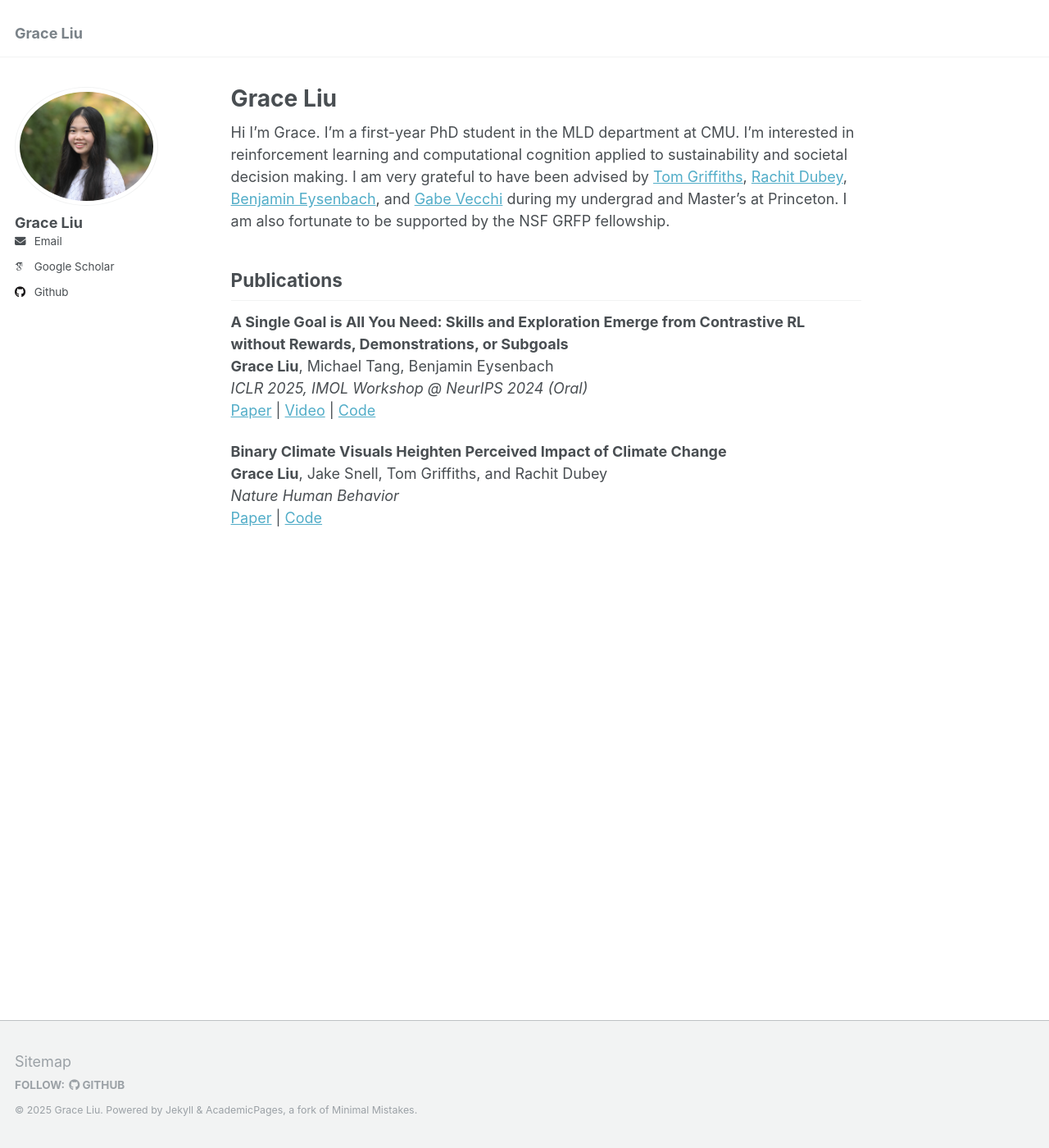
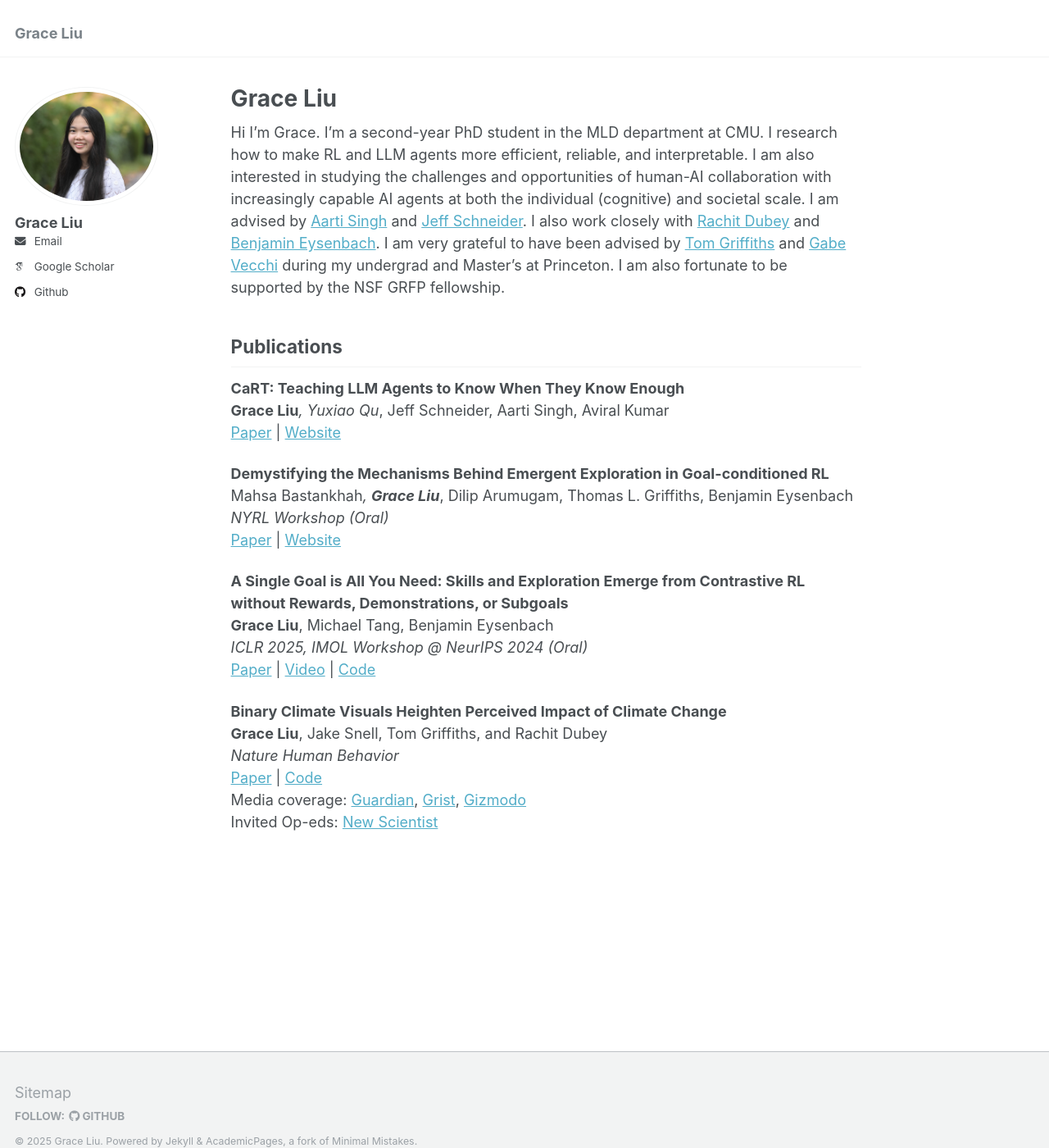
Before and after one commit to graliuce/graliuce.github.io, a Jekyll site: the page built from _pages/about.md, in a window 1280 px wide and 1400 px high. Shown: the whole window at 82% size. Built offline with Jekyll 4.4.1, drawn with Linux system fonts in a browser that asks for light colours; some web fonts are replaced.

Commit message:
Update about.md

```diff
--- a/_pages/about.md
+++ b/_pages/about.md
@@ -6,18 +6,26 @@ redirect_from:
   - /about/
   - /about.html
 ---
-Hi I'm Grace. I'm a first-year PhD student in the MLD department at CMU. I'm interested in reinforcement learning and computational cognition applied to sustainability and societal decision making. I am very grateful to have been advised by [Tom Griffiths](https://cocosci.princeton.edu/tom/tom.php), [Rachit Dubey](https://rachit-dubey.github.io/), [Benjamin Eysenbach](https://ben-eysenbach.github.io/), and [Gabe Vecchi](https://vecchi.princeton.edu/people/gabriel-vecchi) during my undergrad and Master's at Princeton. I am also fortunate to be supported by the NSF GRFP fellowship.
+Hi I'm Grace. I'm a second-year PhD student in the MLD department at CMU. I research how to make RL and LLM agents more efficient, reliable, and interpretable. I am also interested in studying the challenges and opportunities of human-AI collaboration with increasingly capable AI agents at both the individual (cognitive) and societal scale. I am advised by [Aarti Singh](https://www.cs.cmu.edu/~aarti/) and [Jeff Schneider](https://www.cs.cmu.edu/~schneide/). I also work closely with [Rachit Dubey](https://rachit-dubey.github.io/) and [Benjamin Eysenbach](https://ben-eysenbach.github.io/). I am very grateful to have been advised by [Tom Griffiths](https://cocosci.princeton.edu/tom/tom.php) and [Gabe Vecchi](https://vecchi.princeton.edu/people/gabriel-vecchi) during my undergrad and Master's at Princeton. I am also fortunate to be supported by the NSF GRFP fellowship.
 
 ## Publications
+**CaRT: Teaching LLM Agents to Know When They Know Enough**\
+**Grace Liu***, Yuxiao Qu*, Jeff Schneider, Aarti Singh, Aviral Kumar \
+[Paper](https://arxiv.org/abs/2510.08517) | [Website](https://graliuce.github.io/cart-page/)
+
+**Demystifying the Mechanisms Behind Emergent Exploration in Goal-conditioned RL** \
+Mahsa Bastankhah*, **Grace Liu***, Dilip Arumugam, Thomas L. Griffiths, Benjamin Eysenbach \
+*NYRL Workshop (Oral)* \
+[Paper](https://arxiv.org/abs/2510.14129) | [Website](https://mahsa-bastankhah.github.io/demystifying-single-goal-exploration/)
 
 **A Single Goal is All You Need: Skills and Exploration Emerge from Contrastive RL without Rewards, Demonstrations, or Subgoals**\
 **Grace Liu**, Michael Tang, Benjamin Eysenbach\
 *ICLR 2025, IMOL Workshop @ NeurIPS 2024 (Oral)* \
 [Paper](https://arxiv.org/abs/2408.05804) | [Video](https://graliuce.github.io/sgcrl/) | [Code](https://github.com/graliuce/sgcrl/tree/main)
 
-
-
 **Binary Climate Visuals Heighten Perceived Impact of Climate Change**\
 **Grace Liu**, Jake Snell, Tom Griffiths, and Rachit Dubey\
 *Nature Human Behavior* \
-[Paper](https://osf.io/t3pj5_v1) | [Code](https://github.com/graliuce/climate_change_detection)
+[Paper](https://osf.io/t3pj5_v1) | [Code](https://github.com/graliuce/climate_change_detection)\
+Media coverage: [Guardian](https://www.theguardian.com/news/2025/jul/24/boiling-frog-effect-makes-people-oblivious-to-threat-of-climate-crisis-shows-study), [Grist](https://grist.org/science/break-through-climate-apathy-data-visualization-lake-freezing-study/), [Gizmodo](https://gizmodo.com/study-uncovers-the-one-thing-that-cuts-through-climate-apathy-loss-2000598328)\
+Invited Op-eds: [New Scientist](https://www.newscientist.com/article/mg26635491-600-why-climate-change-fades-into-the-background-and-how-to-change-that/)
```
